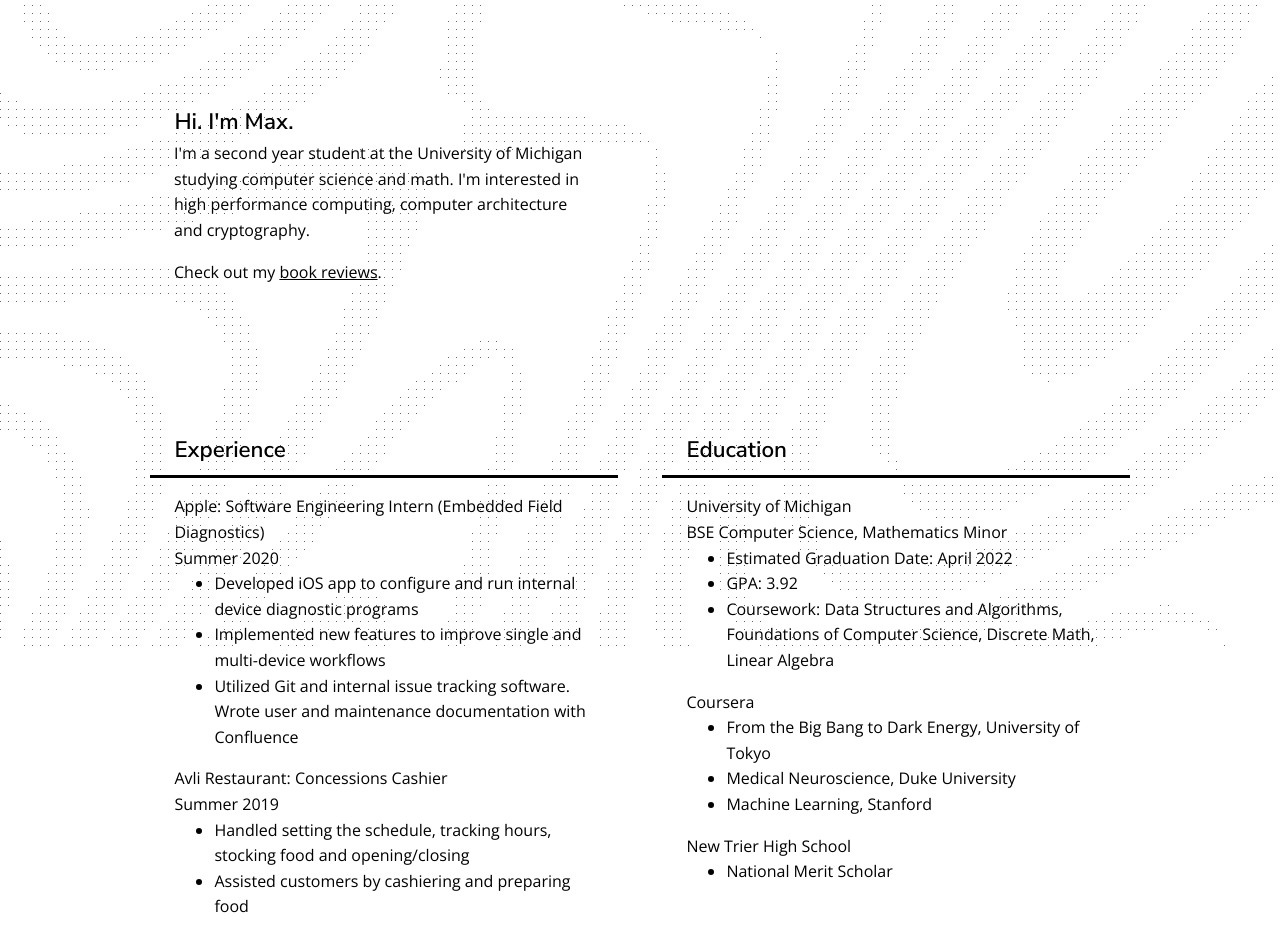
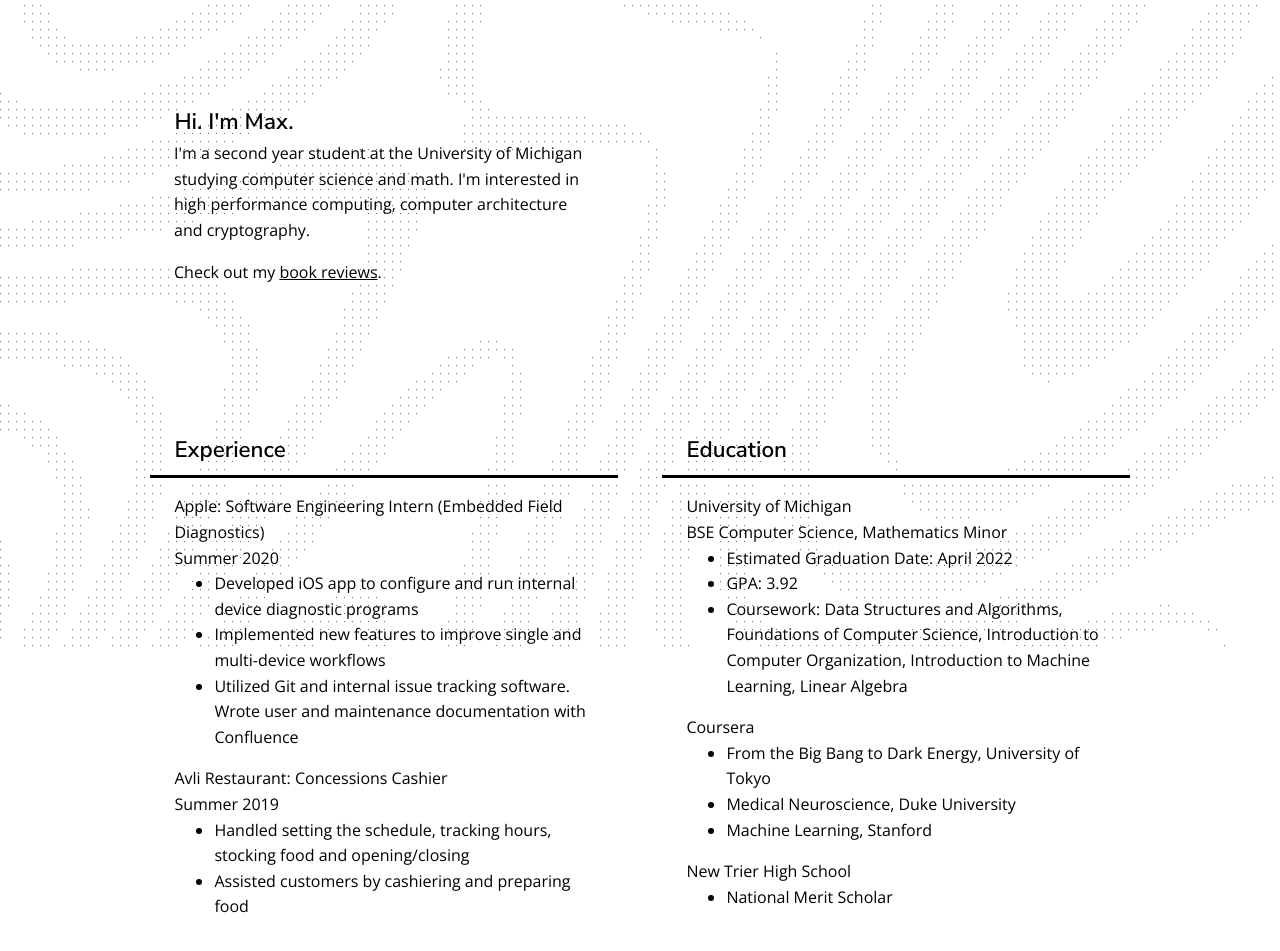
Before and after one commit to mbickers/bickers.dev, a plain HTML site: page index.html in a window 1280 px wide. Shown: the part 147-1098 px from the top of the page. Drawn offline with nearby package versions, Linux system fonts and the light colour scheme.

Commit message:
Added coursework and updated resume

```diff
--- a/index.html
+++ b/index.html
@@ -114,7 +114,7 @@
                     <ul>
                         <li>Estimated Graduation Date: April 2022</li>
                         <li>GPA: 3.92</li>
-                        <li>Coursework: Data Structures and Algorithms, Foundations of Computer Science, Discrete Math, Linear Algebra</li>
+                        <li>Coursework: Data Structures and Algorithms, Foundations of Computer Science, Introduction to Computer Organization, Introduction to Machine Learning, Linear Algebra</li>
                     </ul>
 
                     <p>
```
Also changed, not shown: 1 other file.
